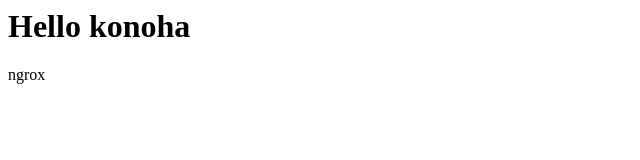
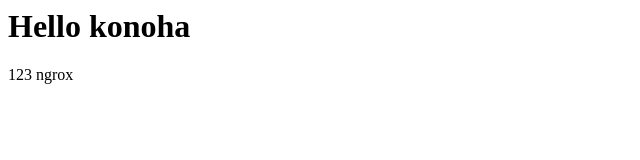
Before and after one commit to Gilangggg9/nginx-repo, a plain HTML site: page index.html in a window 1280 px wide. Shown: the full height of the page, 0-640 px from the left. Drawn offline with Linux system fonts and the light colour scheme.

Commit message:
Update index.html

```diff
--- a/index.html
+++ b/index.html
@@ -1,2 +1,2 @@
 <h1>Hello konoha</h1>
-<p> ngrox</p>
+<p> 123 ngrox</p>
```
